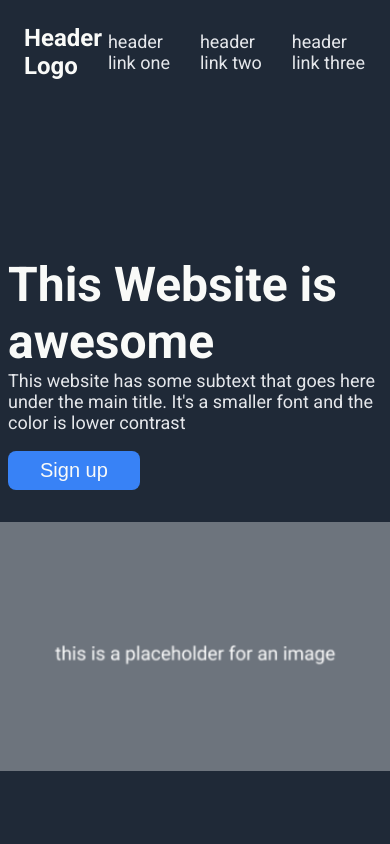
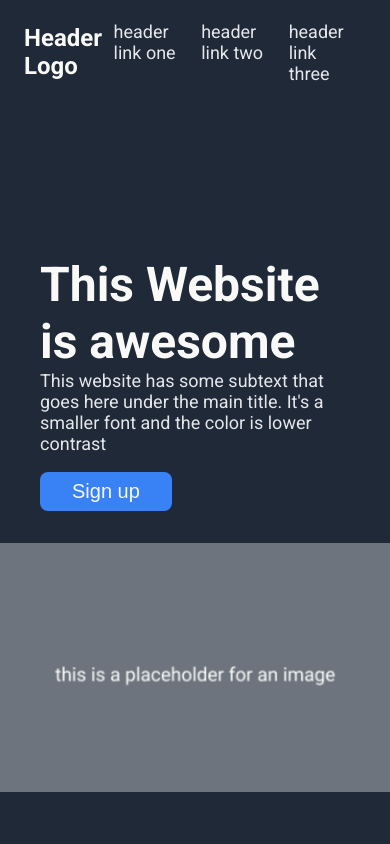
Before and after one commit to zendpt/odin-landing-page, a plain HTML site: page index.html in a window 390 px wide. Shown: the top 844 px of the page. Drawn offline with Linux system fonts and the light colour scheme.

Commit message:
Fix padding on header and banner, remove testemonial min-width for viewability on small screens

```diff
--- a/style.css
+++ b/style.css
@@ -19,7 +19,7 @@ header {
 
 ul {
 	list-style-type: none;
-	padding: 0px;
+	padding: 8px;
 	margin: 0px;
 }
 
@@ -44,7 +44,7 @@ main {
 	align-items: center;
 	justify-content: center;
 	gap: 32px;
-	padding: 10em 0;
+	padding: 10em 2em;
 	flex-wrap: wrap;
 }
 
@@ -134,7 +134,6 @@ section div {
 	font-style: italic;
 	font-weight: 300;
 	max-width: 800px;
-	min-width: 450px;
 }
 
 #thor {
```
